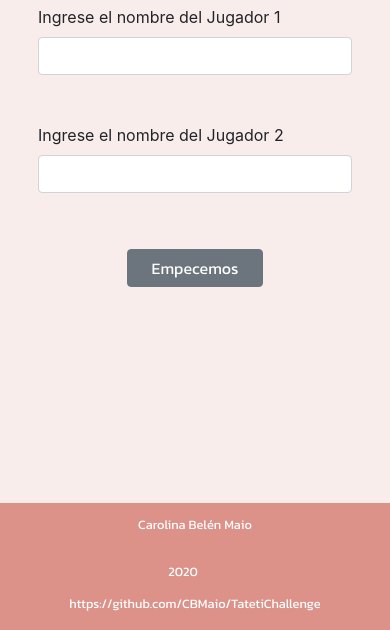
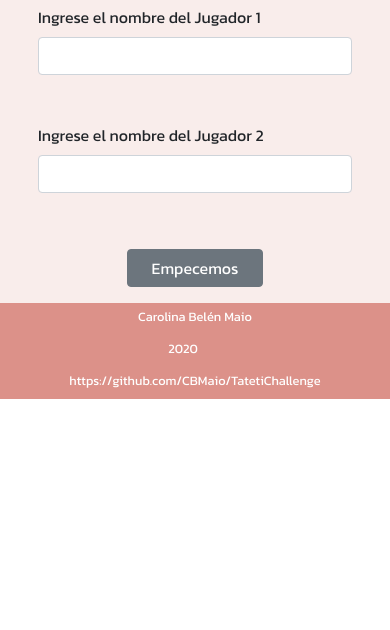
Before and after one commit to CBMaio/TatetiChallenge, a plain HTML site: page index.html in a window 390 px wide. Shown: the part 214-844 px from the top of the page. Drawn offline with nearby package versions, Linux system fonts and the light colour scheme.

Commit message:
[MODIFIED] Height of main and footer. [MODIFIED] JS functions in startGame

```diff
--- a/app.js
+++ b/app.js
@@ -17,7 +17,7 @@ const gameWin = () => {
   return win;
 };
 
-const selectCell = (cell) => {
+  const selectCell = (cell) => {
   if (cell.innerHTML === "" && !win) {
     if (game % 2 !== 0) {
       cell.innerHTML = "X";
@@ -91,6 +91,7 @@ const validation = () => {
 };
 
 const startGame = () => {
+  game = 0;
   document.getElementById("section-game").classList.remove("hidden");
   document.getElementById("section-names").classList.add("hidden");
   document.getElementById("description-game").innerHTML = `${
@@ -104,6 +105,8 @@ const newGamers = () => {
   document.getElementById("section-names").classList.remove("hidden");
   nameG1.value = '';
   nameG2.value = '';
+
+  resetGame();
 };
 
 const play = () => {
@@ -122,8 +125,8 @@ const play = () => {
 
 const resetGame = () => {
   win = false;
+  game = 0;
   result.classList.remove("win-letter");
   result.classList.remove("lose-letter");
-  game = 0;
   play();
 };
--- a/style.css
+++ b/style.css
@@ -12,11 +12,14 @@ main {
   height: 90vh;
 }
 
+.footer {
+  height: 10vh;
+}
 .hidden {
   display: none;
 }
 
-.title-cotainer, .cell-table, p, .btn {
+.title-cotainer, .cell-table, p, .btn, label {
   font-family: "Kanit", sans-serif;
 }
 
@@ -67,7 +70,6 @@ section {
 
 .footer {
   background-color: hsl(6, 54%, 70%);
-  height: 10vh;
 }
 
 .text-container {
@@ -90,7 +92,7 @@ section {
   text-decoration: none;
 }
 
-@media (max-width: 768px) {
+@media (max-width: 1024px) {
   .text-container {
     flex-direction: column;
   }
@@ -100,10 +102,11 @@ section {
   }
 
   main {
-    height: 85vh;
+    height: auto;
   }
 
   .footer {
-    height: 15vh;
+    height: auto;
   }
+
 }
```
